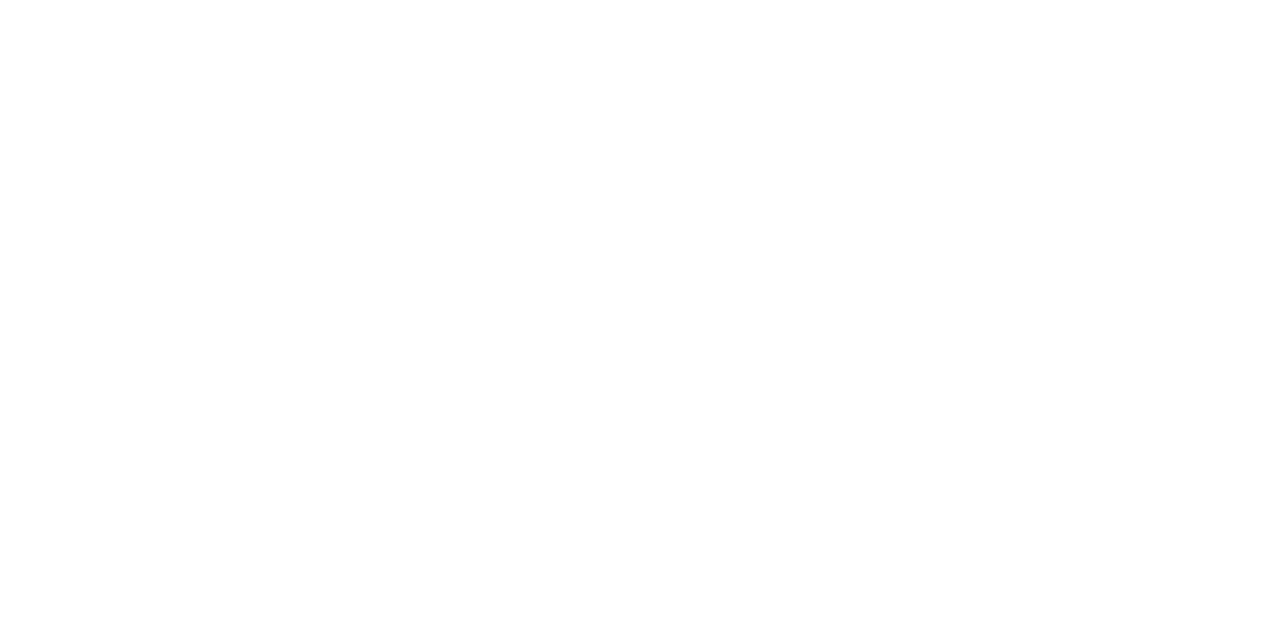
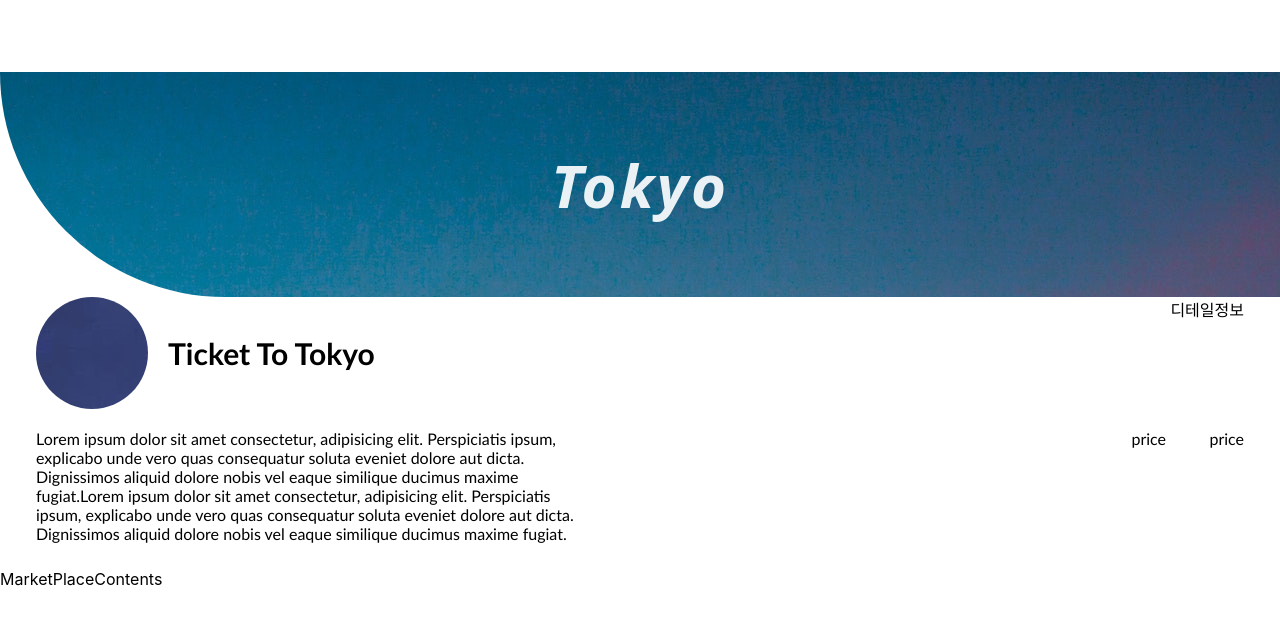
Before and after one commit to codestates-beb/BEB-06-Unleash, a React (Create React App) app in the folder Unleash_client/: page /marketplace in a window 1280 px wide. Shown: the top 624 px of the page. Built offline with nearby package versions, Linux system fonts and the light colour scheme.

Commit message:
build: feat: marketplace section1, info

```diff
--- a/Unleash_client/public/index.html
+++ b/Unleash_client/public/index.html
@@ -2,19 +2,16 @@
 <html lang="en">
   <head>
     <meta charset="utf-8" />
-    <link rel="icon" href="%PUBLIC_URL%/favicon.ico" />
     <meta name="viewport" content="width=device-width, initial-scale=1" />
     <meta name="theme-color" content="#000000" />
     <meta
       name="description"
       content="Web site created using create-react-app"
     />
-    <link rel="apple-touch-icon" href="%PUBLIC_URL%/logo192.png" />
     <!--
       manifest.json provides metadata used when your web app is installed on a
       user's mobile device or desktop. See https://developers.google.com/web/fundamentals/web-app-manifest/
     -->
-    <link rel="manifest" href="%PUBLIC_URL%/manifest.json" />
     <!--
       Notice the use of %PUBLIC_URL% in the tags above.
       It will be replaced with the URL of the `public` folder during the build.
--- /dev/null
+++ b/Unleash_client/src/components/MarketPlace_components/MarketPlaceContents.jsx
@@ -0,0 +1,7 @@
+import React from "react";
+
+const MarketPlaceContents = () => {
+  return <div>MarketPlaceContents</div>;
+};
+
+export default MarketPlaceContents;
--- /dev/null
+++ b/Unleash_client/src/components/MarketPlace_components/MarketPlaceInfo.jsx
@@ -0,0 +1,33 @@
+import React from "react";
+
+
+const MarketPlaceInfo = () => {
+  return (
+    <>
+      <div className="marketplace_info">
+        <div className="marketplace_info_container">
+          <div className="marketplace_info_avatar" />
+          <span className="marketplace_info_name">Ticket To Tokyo</span>
+          <div className="marketplace_info_flexgrow" />
+          <div className="marketplace_info_detail">디테일정보</div>
+        </div>
+        <div className="marketplace_description_container">
+          <div className="marketplace_description_contents">
+            <span>Lorem ipsum dolor sit amet consectetur, adipisicing elit. Perspiciatis ipsum, explicabo unde vero quas consequatur soluta eveniet dolore aut dicta. Dignissimos aliquid dolore nobis vel eaque similique ducimus maxime fugiat.</span>
+            <span>Lorem ipsum dolor sit amet consectetur, adipisicing elit. Perspiciatis ipsum, explicabo unde vero quas consequatur soluta eveniet dolore aut dicta. Dignissimos aliquid dolore nobis vel eaque similique ducimus maxime fugiat.</span>
+          </div>
+          <div className="marketplace_description_eth">
+            <span>price</span>
+          </div>
+          <div className="marketplace_description_dollars">
+            <span>price</span>
+          </div>
+
+        </div>
+
+      </div>
+    </>
+  );
+};
+
+export default MarketPlaceInfo;
--- /dev/null
+++ b/Unleash_client/src/components/MarketPlace_components/MarketPlaceSection1.jsx
@@ -0,0 +1,36 @@
+import React from "react";
+import city from "../../resources/image/4.jpg"
+//import city2 from "../../resources/image/main.jpg"
+// 파일명과 전역 설정된 목적지랑 맞춤.
+// import Tokyo from 'Tokyo'
+// import NewYork from 'NewYork'
+// ,,,,
+
+const MarketPlaceSection1 = () => {
+  // const [sectionImg, setSectionImg] = useState('');
+
+  //const a = [city, city2]; a 는 모듈화된 이미지 7개.
+
+  // city값에 전역으로 설정된 === 필터링된 도착지. city를 대입해야함.
+  // const context = useContext(AppContext); -> city이름이옴.
+
+
+  // city 필터.
+  /*
+  setSectionImg(() => a.filter((item) => {
+    return item === context.state.city
+  })) */
+
+
+  return (
+    <>
+      <div className="marketplace_section1">
+        <div className="marketplace_section1_img" style={{background: `url(${city})`}}>
+          <span className="marketplace_section1_span">Tokyo</span>
+        </div>
+      </div>
+    </>
+  );
+};
+
+export default MarketPlaceSection1;
--- a/Unleash_client/src/pages/MarketPlace.jsx
+++ b/Unleash_client/src/pages/MarketPlace.jsx
@@ -1,8 +1,25 @@
-function MarketPlace() {
-    return (
-      <div>
+import React from "react";
+
+
+import MarketPlaceInfo from "../components/MarketPlace_components/MarketPlaceInfo";
+import MarketPlaceSection1 from "../components/MarketPlace_components/MarketPlaceSection1";
+import MarketPlaceContents from "../components/MarketPlace_components/MarketPlaceContents";
+
+const MarketPlace = () => {
+  return (
+    <>
+      <div className="marketplace">
+      {/* header */}
+        <main className="marketplace_main">
+          <div className="marketplace_container">
+          <MarketPlaceSection1 />
+          <MarketPlaceInfo />
+          <MarketPlaceContents />
+          </div>
+        </main>
       </div>
-    );
-  }
+    </>
+  );
+};
 
-  export default MarketPlace;
+export default MarketPlace;
--- a/Unleash_client/src/resources/css/App.css
+++ b/Unleash_client/src/resources/css/App.css
@@ -256,3 +256,124 @@
 
 /*background color를 rgb()/
 /**************************************/
+
+
+
+
+
+
+
+/***********MarketPlaceCss**************/
+
+/***********MarketPlace_Section1_Css**************/
+.marketplace {
+  background-color: white;
+}
+.marketplace_main {
+  margin-top: 72px;
+  display: block;
+  box-sizing: border-box;
+}
+.marketplace_container {
+  display: flex;
+  flex-direction: column;
+}
+
+.marketplace_section1 {
+  display: flex;
+}
+
+.marketplace_section1_img {
+  width: 100%;
+  height: 225px;
+  border-bottom-left-radius: 230px;
+  box-sizing: border-box;
+}
+.marketplace_section1_span {
+  font-family: system-ui, -apple-system, BlinkMacSystemFont, 'Segoe UI', Roboto, Oxygen, Ubuntu, Cantarell, 'Open Sans', 'Helvetica Neue', sans-serif;
+  font-style: italic;
+  color: rgba(255, 255, 255, 0.915);
+  letter-spacing: 3px;
+  display: flex;
+  justify-content: center;
+  align-items: center;
+  font-size: 60px;
+  height: 225px;
+  font-weight: 600;
+}
+/***********MarketPlace_Section1_Css**************/
+
+
+/***********MarketPlace_Info_Css**************/
+
+
+.marketplace_info {
+  font-family: 'Gill Sans', 'Gill Sans MT', Calibri, 'Trebuchet MS', sans-serif;
+  display: flex;
+  padding: 0 36px;
+  margin-bottom: 20px;
+  flex-direction: column;
+}
+
+.marketplace_info_container {
+  display: flex;
+  flex-direction: row;
+  margin-bottom: 20px;
+}
+
+.marketplace_info_avatar {
+  width: 112px;
+  height: 112px;
+  border-radius: 50%;
+  background: url('../image/loading.jpg');
+}
+
+.marketplace_info_name {
+  padding-left: 20px;
+  display: flex;
+  justify-content: center;
+  align-items: center;
+  font-weight: 700;
+  font-size: 30px;
+}
+.marketplace_info_flexgrow {
+  flex-grow: 1;
+}
+.marketplace_info_detail {
+}
+
+
+.marketplace_description_container {
+  display: flex;
+  flex-direction: row;
+  justify-content: space-between;
+  align-items: baseline;
+  width: 100%;
+}
+
+.marketplace_description_contents {
+  display: block;
+  box-sizing: border-box;
+  width: 100%;
+  max-width: 552px;
+    min-height: 120px
+}
+
+.marketplace_description_eth {
+  margin-left: 500px;
+}
+
+.marketplace_description_dollars {
+}
+
+
+
+
+
+
+
+
+/***********MarketPlace_Info_Css**************/
+
+
+/**************************************/
```
Also changed, not shown: Unleash_client/src/resources/image/loading.jpg (renamed from Unleash_client/src/resources/image/pexels-sevenstorm-juhaszimrus-1436697.jpg), Unleash_client/src/resources/image/section1ex.jpg (added).
